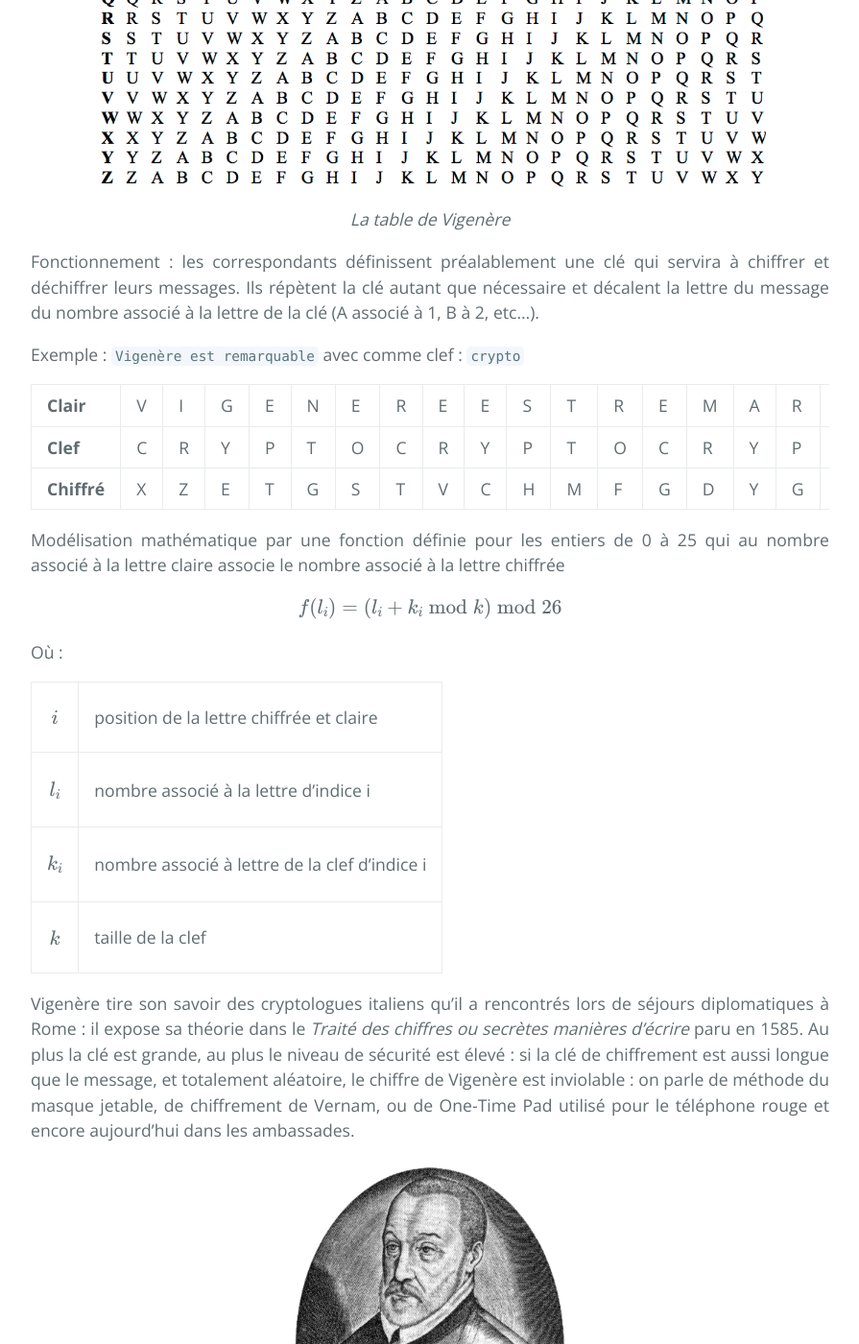
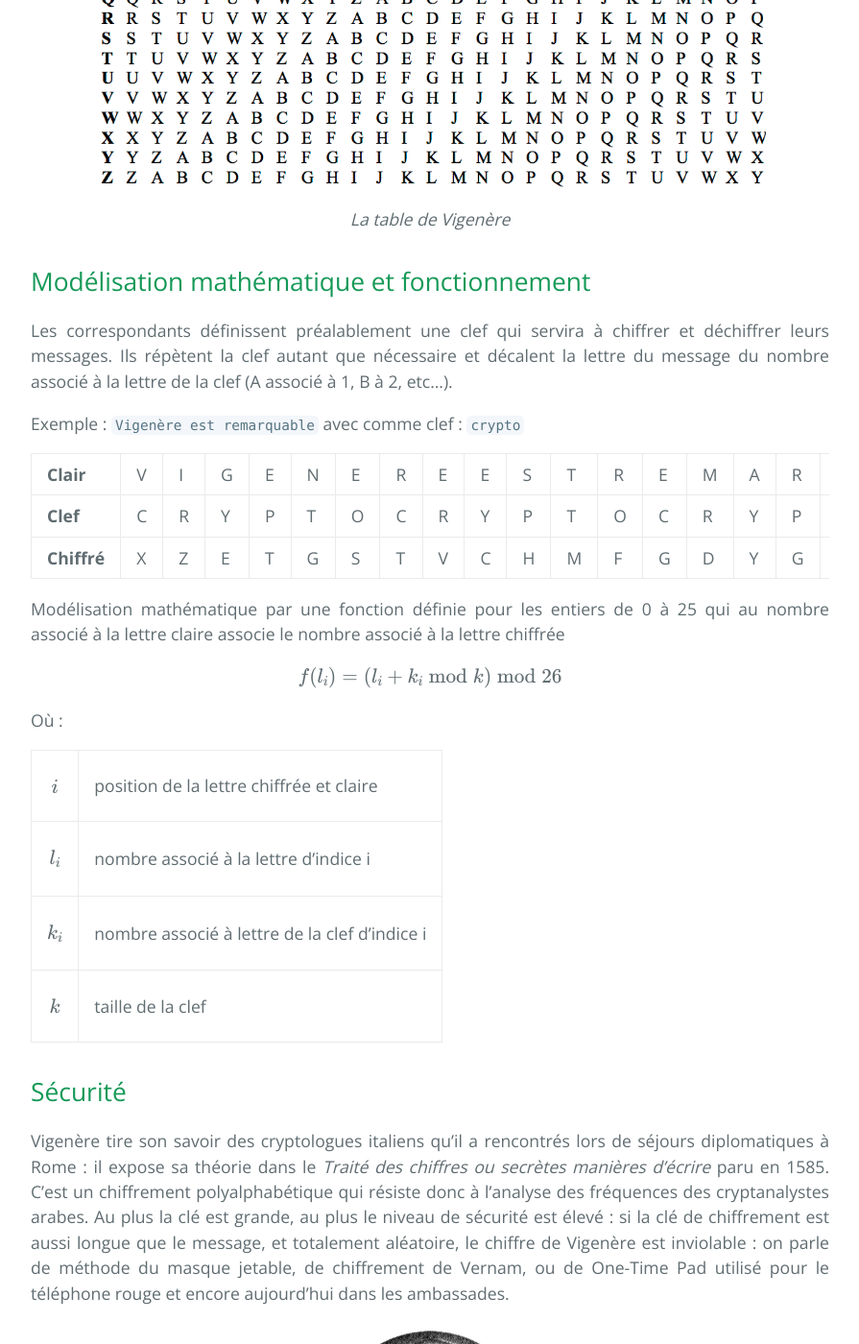
Before and after one commit to SamuelGallay/CryptoTPE, a Jekyll site: the page built from pages/2_TempsModernes/2_vigenere.md, in a window 1280 px wide and 1400 px high, scrolled down 1104 px. Shown: the whole window at 96% size, without its empty margins (192-1087 px from the left). Built offline with Jekyll 4.4.1, drawn with Linux system fonts in a browser that asks for light colours; our own code applies the rules of GitHub Pages for plain Markdown files; formulas are drawn with MathJax 3; some of the changed text lies outside the part shown.

Commit message:
A vous de jouer + clef
Le message suivant a été codé avec la clef RABELAIS. Tentez de le déchiffrer.

Jcjiycm krnt gznauzeogp n'mkk qvi cuqfv df p'lmm

```diff
--- a/pages/2_TempsModernes/2_vigenere.md
+++ b/pages/2_TempsModernes/2_vigenere.md
@@ -14,7 +14,9 @@
 <img src="{{ "/assets/2_TempsModernes/vigenere.png" | relative_url }}" alt="Vigenere" style="margin: 0 auto;display: block; width: 700px;"/>
 <p align="center"> <em>La table de Vigenère</em> </p>
 
-Fonctionnement : les correspondants définissent préalablement une clé qui servira à chiffrer et déchiffrer leurs messages. Ils répètent la clé autant que nécessaire et décalent la lettre du message du nombre associé à la lettre de la clé (A associé à 1, B à 2, etc…).
+## Modélisation mathématique et fonctionnement
+
+Les correspondants définissent préalablement une clef qui servira à chiffrer et déchiffrer leurs messages. Ils répètent la clef autant que nécessaire et décalent la lettre du message du nombre associé à la lettre de la clef (A associé à 1, B à 2, etc…).
 
 Exemple : `Vigenère est remarquable` avec comme clef : `crypto`
 
@@ -36,9 +38,16 @@
 | \$$ k_{i} $$  |  nombre associé à lettre de la clef d’indice i |
 | \$$ k $$ | taille de la clef |
 
+## Sécurité
 
-Vigenère tire son savoir des cryptologues italiens qu’il a rencontrés lors de séjours diplomatiques à Rome : il expose sa théorie dans le *Traité des chiffres ou secrètes manières d’écrire* paru en 1585. Au plus la clé est grande, au plus le niveau de sécurité est élevé : si la clé de chiffrement est aussi longue que le message, et totalement aléatoire, le chiffre de Vigenère est inviolable : on parle de méthode du masque jetable, de chiffrement de Vernam, ou de One-Time Pad utilisé pour le téléphone rouge et encore aujourd’hui dans les ambassades.
+Vigenère tire son savoir des cryptologues italiens qu’il a rencontrés lors de séjours diplomatiques à Rome : il expose sa théorie dans le *Traité des chiffres ou secrètes manières d’écrire* paru en 1585. C'est un chiffrement polyalphabétique qui résiste donc à l'analyse des fréquences des cryptanalystes arabes. Au plus la clé est grande, au plus le niveau de sécurité est élevé : si la clé de chiffrement est aussi longue que le message, et totalement aléatoire, le chiffre de Vigenère est inviolable : on parle de méthode du masque jetable, de chiffrement de Vernam, ou de One-Time Pad utilisé pour le téléphone rouge et encore aujourd’hui dans les ambassades.
 
 
 <img src="{{ "/assets/2_TempsModernes/vigenere2.png" | relative_url }}" alt="Vigenere2" style="margin: 0 auto;display: block; width: 300px;"/>
 <p align="center"> <em>Blaise de Vigenère</em> </p>
+
+A vous de jouer !
+
+Le message suivant a été codé avec la clef RABELAIS. Tentez de le déchiffrer.
+
+Jcjiycm krnt gznauzeogp n'mkk qvi cuqfv df p'lmm
```
Also changed, not shown: other parts of pages/2_TempsModernes/2_vigenere.md (+1 -1 lines).
